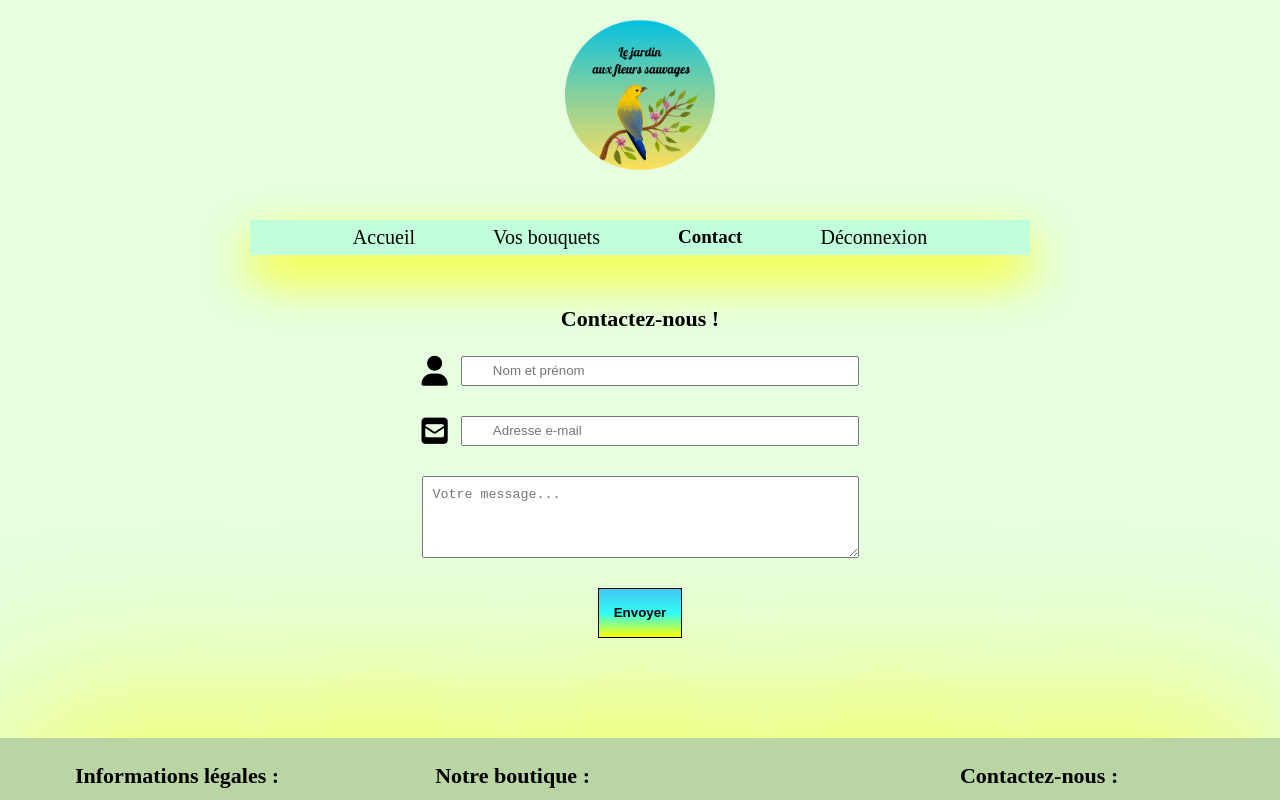
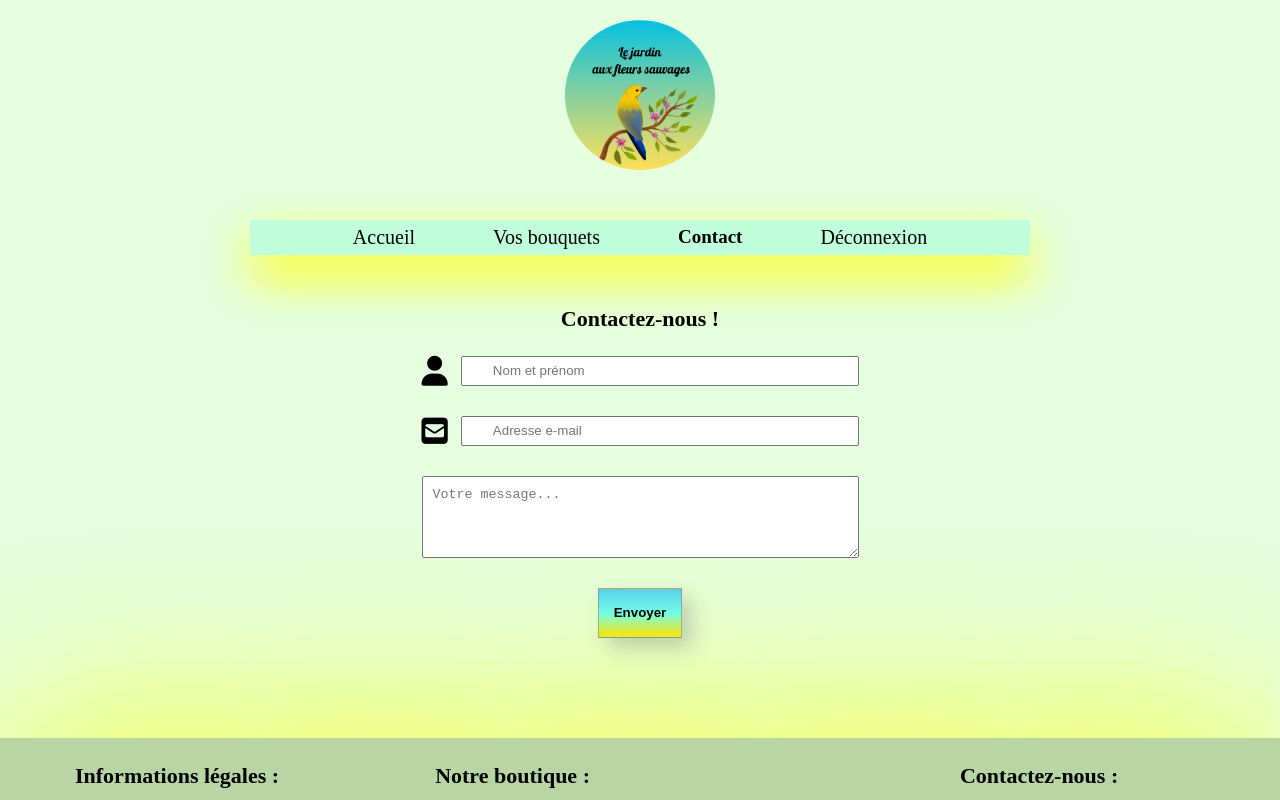
Before and after one commit to NatashaFinkel/The-flower-power-project, a React (Vite) app: page /contact in a window 1280 px wide. Shown: the top 800 px of the page. Built offline with nearby package versions, Linux system fonts and the light colour scheme.

Commit message:
Ajout css bouton d'envoi formulaire de contact

```diff
--- a/src/style/index.css
+++ b/src/style/index.css
@@ -351,7 +351,8 @@ input[type="submit"] {
 
 input[type="submit"] {
   padding: 0px 15px;
-  background: -webkit-linear-gradient(top, rgb(0 172 255 / 70%), rgb(0 253 255/ 80%), yellow);
+  background: -webkit-linear-gradient(top, rgb(0 172 255 / 60%), rgb(0 253 255/ 50%), rgb(255, 230, 0));
   font-weight: 900;
-  border: 1px solid black;
+  border: 1px solid rgba(128, 128, 128, 0.552);
+  box-shadow: 10px 10px 20px rgba(128, 128, 128, 0.379);
 }
```
